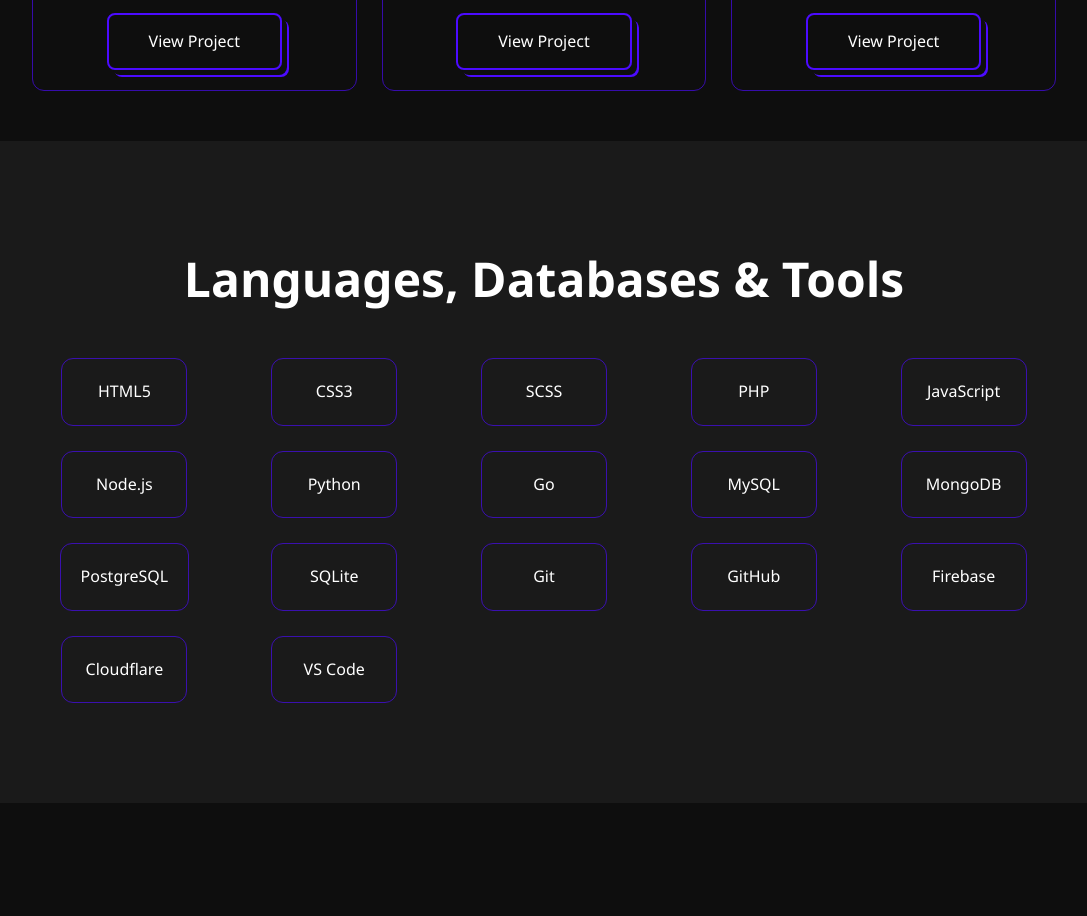
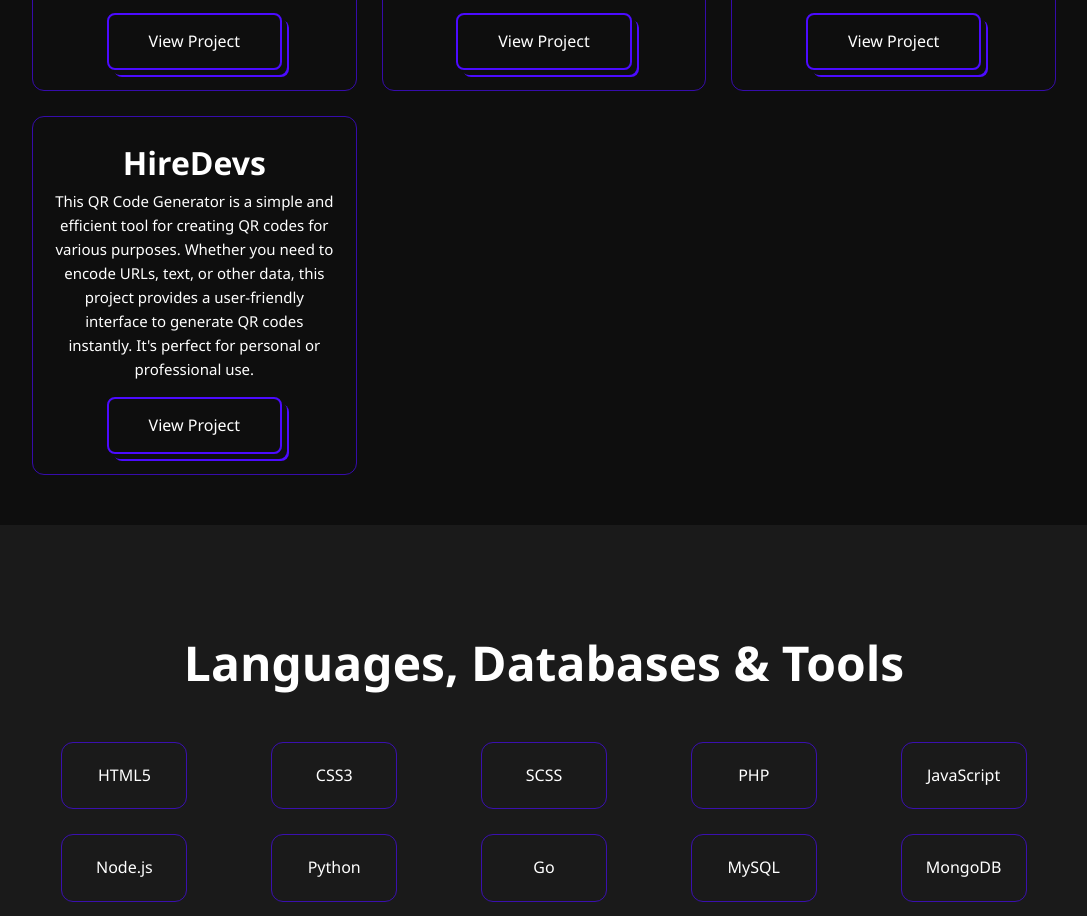
Before and after one commit to PgNetwork01/portfolio-v2, a plain HTML site: page public/index.html in a window 1280 px wide. Shown: the part 1755-2671 px from the top of the page, without its empty margins (96-1183 px from the left). Drawn offline with nearby package versions, Linux system fonts and the light colour scheme.

Commit message:
Update index.html

```diff
--- a/public/index.html
+++ b/public/index.html
@@ -85,6 +85,13 @@
           need to encode URLs, text, or other data, this project provides a user-friendly interface to generate QR codes
           instantly. It's perfect for personal or professional use.</p>
         <a href="https://pgnetwork01.github.io/qr-code-generator/" class="btn-view">View Project</a>
+      </div>
+      <div class="project-card hiredevs">
+        <h2>HireDevs</h2>
+        <p>This QR Code Generator is a simple and efficient tool for creating QR codes for various purposes. Whether you
+          need to encode URLs, text, or other data, this project provides a user-friendly interface to generate QR codes
+          instantly. It's perfect for personal or professional use.</p>
+        <a href="https://appoint.pages.dev/" class="btn-view">View Project</a>
       </div>
     </div>
   </section>
```
